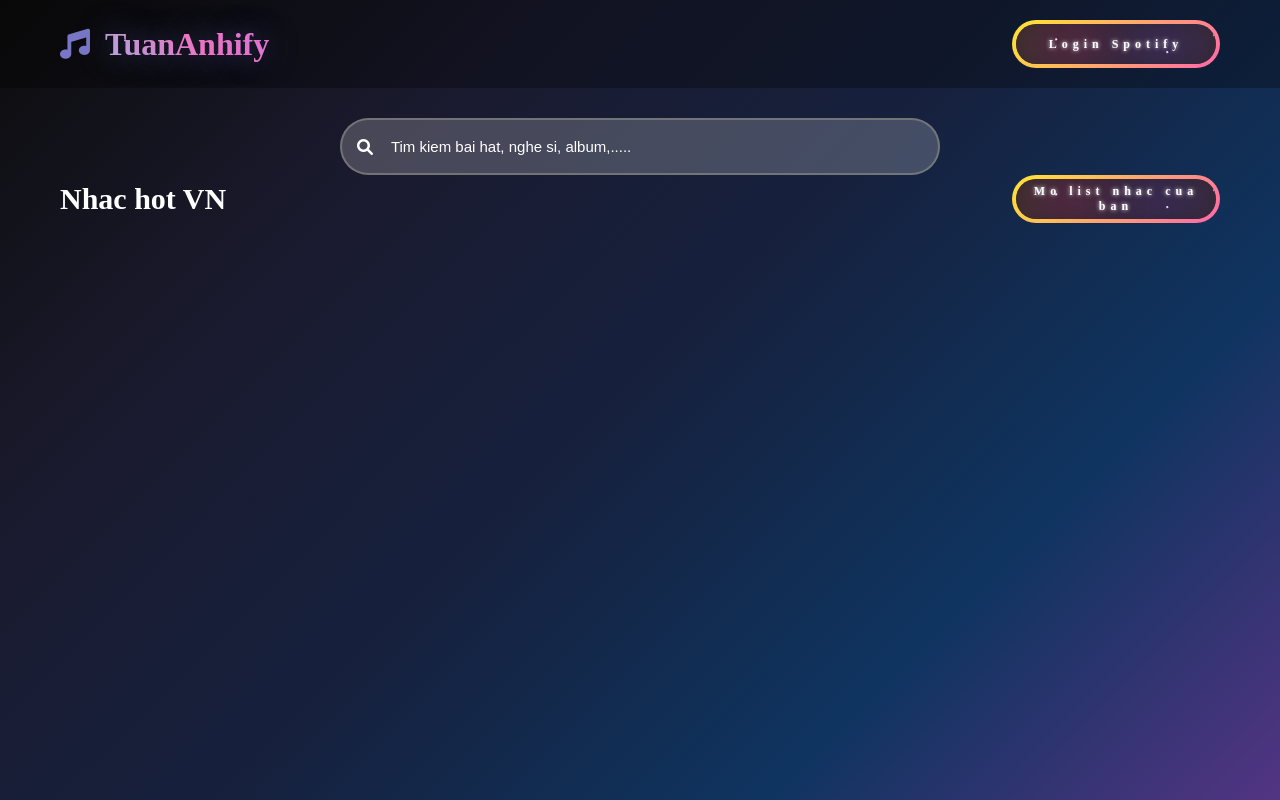
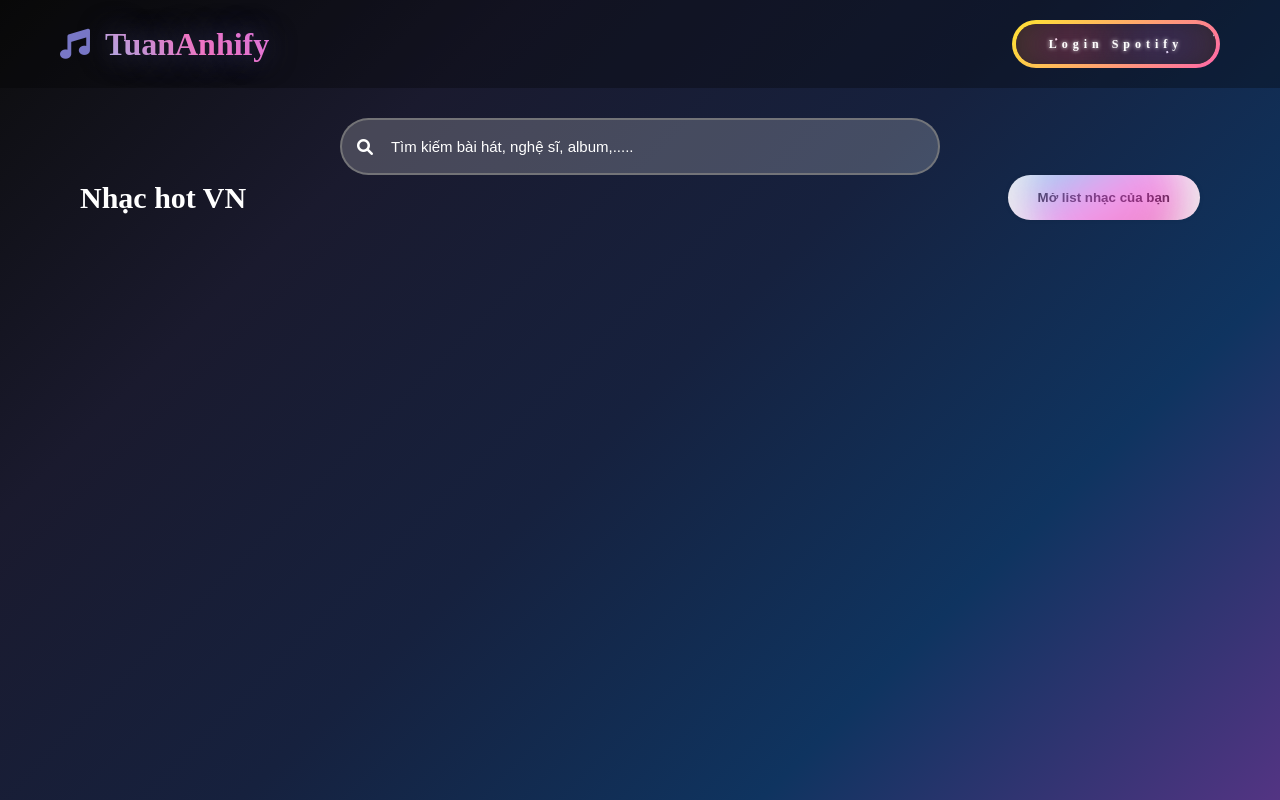
Before and after one commit to TuanAnhTran2k5/TuanAnhify_Music, a plain HTML site: page index.html in a window 1280 px wide. Drawn offline with nearby package versions, Linux system fonts and the light colour scheme; no server answers.

Commit message:
complete it all

```diff
--- /dev/null
+++ b/button2.css
@@ -0,0 +1,70 @@
+/* From Uiverse.io by Wendell47  */
+.button {
+  display: inline-flex;
+  align-items: center;
+  justify-content: center;
+  padding: 15px 30px;
+  border: 0;
+  position: relative;
+  overflow: hidden;
+  border-radius: 10rem;
+  transition: all 0.02s;
+  font-weight: bold;
+  cursor: pointer;
+  color: rgb(37, 37, 37);
+  z-index: 0;
+  box-shadow: 0 0px 7px -5px rgba(0, 0, 0, 0.5);
+}
+
+.button:hover {
+  background: rgb(193, 228, 248);
+  color: rgb(33, 0, 85);
+}
+
+.button:active {
+  transform: scale(0.97);
+}
+
+.hoverEffect {
+  position: absolute;
+  bottom: 0;
+  top: 0;
+  left: 0;
+  right: 0;
+  display: flex;
+  align-items: center;
+  justify-content: center;
+  z-index: 1;
+}
+
+.hoverEffect div {
+  background: rgb(222, 0, 75);
+  background: linear-gradient(
+    90deg,
+    rgb(222, 0, 122) 0%,
+    rgb(255, 70, 237) 49%,
+    rgba(0, 212, 255, 1) 100%
+  );
+  border-radius: 40rem;
+  width: 10rem;
+  height: 10rem;
+  transition: 0.4s;
+  filter: blur(20px);
+  animation: effect infinite 3s linear;
+  opacity: 0.5;
+}
+
+.button:hover .hoverEffect div {
+  width: 8rem;
+  height: 8rem;
+}
+
+@keyframes effect {
+  0% {
+    transform: rotate(0deg);
+  }
+
+  100% {
+    transform: rotate(360deg);
+  }
+}
--- a/config.js
+++ b/config.js
@@ -19,8 +19,6 @@ const SPOTIFY_CONFIG = {
   get REDIRECT_URI() {
     return getCurrentURL();
   },
-
-
 };
 
 console.log(`
--- a/index.html
+++ b/index.html
@@ -10,6 +10,7 @@
     />
     <link rel="stylesheet" href="./style.css" />
     <link rel="stylesheet" href="./button.css" />
+    <link rel="stylesheet" href="./button2.css" />
   </head>
 
   <body>
@@ -44,8 +45,9 @@
           <div class="search-container">
             <i class="fa-solid fa-search"></i>
             <input
+              id="input-search"
               type="text"
-              placeholder=" Tim kiem bai hat, nghe si, album,....."
+              placeholder=" Tìm kiếm bài hát, nghệ sĩ, album,....."
             />
           </div>
         </section>
@@ -53,17 +55,13 @@
         <!-- Card Section -->
         <section class="card-section">
           <div class="section-header">
-            <h2>Nhac hot VN</h2>
+            <h2>Nhạc hot VN</h2>
 
-            <button type="button" class="btn">
-              <strong>Mo list nhac cua ban</strong>
-              <div id="container-stars">
-                <div id="stars"></div>
-              </div>
-
-              <div id="glow">
-                <div class="circle"></div>
-                <div class="circle"></div>
+            <!-- From Uiverse.io by Wendell47 -->
+            <button class="button">
+              Mở list nhạc của bạn
+              <div class="hoverEffect">
+                <div></div>
               </div>
             </button>
           </div>
@@ -97,18 +95,13 @@
     </main>
 
     <div id="modal" class="modal">
-
-
-
       <div class="modal-header">
-
-         <div>
-        <h2 id="modal-name" class="modal-name">Ten bai hat </h2>
-        <h4 id="modal-artist" class="modal-artist">ten nghe si </h4>
-      </div>
+        <div>
+          <h2 id="modal-name" class="modal-name">Ten bai hat</h2>
+          <h4 id="modal-artist" class="modal-artist">ten nghe si</h4>
+        </div>
         <i onclick="closeModal()" class="fa-solid fa-circle-xmark"></i>
       </div>
-
 
       <iframe
         id="iframe"
--- a/index.js
+++ b/index.js
@@ -1,8 +1,34 @@
 let token;
+let searchTimeOut;
 
 document.addEventListener("DOMContentLoaded", function () {
   initialApp();
+  setupSearchListener();
 });
+
+function setupSearchListener() {
+  const inputSearch = document.getElementById("input-search");
+  inputSearch.addEventListener("input", (e) => {
+    const querry = e.target.value.trim();
+
+    clearTimeout(searchTimeOut);
+
+    // debounce : doi nguoi dung nhap xong moi su ly  (thoi gian doi )
+
+    searchTimeOut = setTimeout(async () => {
+      if (querry) {
+        const respose = await getPopularTrack(querry);
+        resetTrack();
+        displayTrack(respose.tracks.items);
+      }
+    }, 500);
+  });
+}
+
+function resetTrack() {
+  const trackSection = document.getElementById("track-section");
+  trackSection.innerHTML = "";
+}
 
 async function initialApp() {
   token = await getSpotifyToken();
@@ -26,12 +52,12 @@ async function displayTrack(data) {
     // gan class cho the div do
     element.className = "track-card";
 
-    const artistsName = items.artists.map((artist) => artist.name ).join(", ");
+    const artistsName = items.artists.map((artist) => artist.name).join(", ");
     // console.log(artistsName);
 
     element.addEventListener("click", () => {
       playTrack(items.id, name, artistsName);
-    } );
+    });
 
     //gan noi dung
     element.innerHTML = `
@@ -44,29 +70,23 @@ async function displayTrack(data) {
                 <p>${truncateText(artistsName, 15)}</p>
               </div> `;
 
-
-
     // gan nguyen the div do vao track-section
     const trackSection = document.getElementById("track-section");
     trackSection.appendChild(element);
-
-
   });
 }
 
-
-function truncateText(text, number){
-
-  return text.length > number ? text.slice(0, number ) + "..." : text;
+function truncateText(text, number) {
+  return text.length > number ? text.slice(0, number) + "..." : text;
 }
 
-function playTrack(id, name, artistsName){
+function playTrack(id, name, artistsName) {
   // console.log(id);
   // console.log(name);
   // console.log(artistsName);
 
-  const iframe =document.getElementById("iframe");
-  iframe.src = `https://open.spotify.com/embed/track/${id}?utm_source=generator&theme=0`
+  const iframe = document.getElementById("iframe");
+  iframe.src = `https://open.spotify.com/embed/track/${id}?utm_source=generator&theme=0`;
 
   const modalName = document.getElementById("modal-name");
   modalName.innerHTML = name;
@@ -77,30 +97,28 @@ function playTrack(id, name, artistsName){
 
   const modalArtist = document.getElementById("modal-artist");
   modalArtist.innerHTML = artistsName;
-
 }
 
-function closeModal(){
+function closeModal() {
   const modal = document.getElementById("modal");
-   modal.style.display = "none";
-    const iframe =document.getElementById("iframe");
-    iframe.src = " ";
+  modal.style.display = "none";
+  const iframe = document.getElementById("iframe");
+  iframe.src = " ";
 }
 
-async function getPopularTrack() {
+async function getPopularTrack(querry = "Sơn Tùng MTP") {
   try {
     const response = await axios.get("https://api.spotify.com/v1/search", {
       headers: {
         Authorization: `Bearer ${token}`,
       },
       params: {
-        q: "Sơn Tùng MTP",
+        q: querry,
         type: "track",
         market: "VN",
       },
     });
 
-    // console.log(response);
     return response.data;
   } catch (error) {
     console.log(error);
--- a/style.css
+++ b/style.css
@@ -117,6 +117,7 @@ main {
   display: flex;
   justify-content: space-between;
   align-items: center;
+  padding: 0 20px;
 }
 
 .card-section .section-header h2 {
@@ -142,6 +143,13 @@ main {
   background: rgba(255, 255, 255, 0.1);
   border-radius: 20px;
   border: 1px solid #9190df;
+  cursor: pointer;
+  transition: all 0.3s ease;
+}
+
+.track-card:hover {
+  transform: translateY(-5px);
+  box-shadow: -1px 10px 11px 1px rgba(12, 65, 139, 0.75);
 }
 
 .track-card .track-card-container img {
@@ -172,12 +180,11 @@ main {
   display: none;
 }
 
-.modal-header{
+.modal-header {
   display: flex;
   justify-content: space-between;
   align-items: center;
   margin-bottom: 20px;
-
 }
 
 .modal-header i {
```
